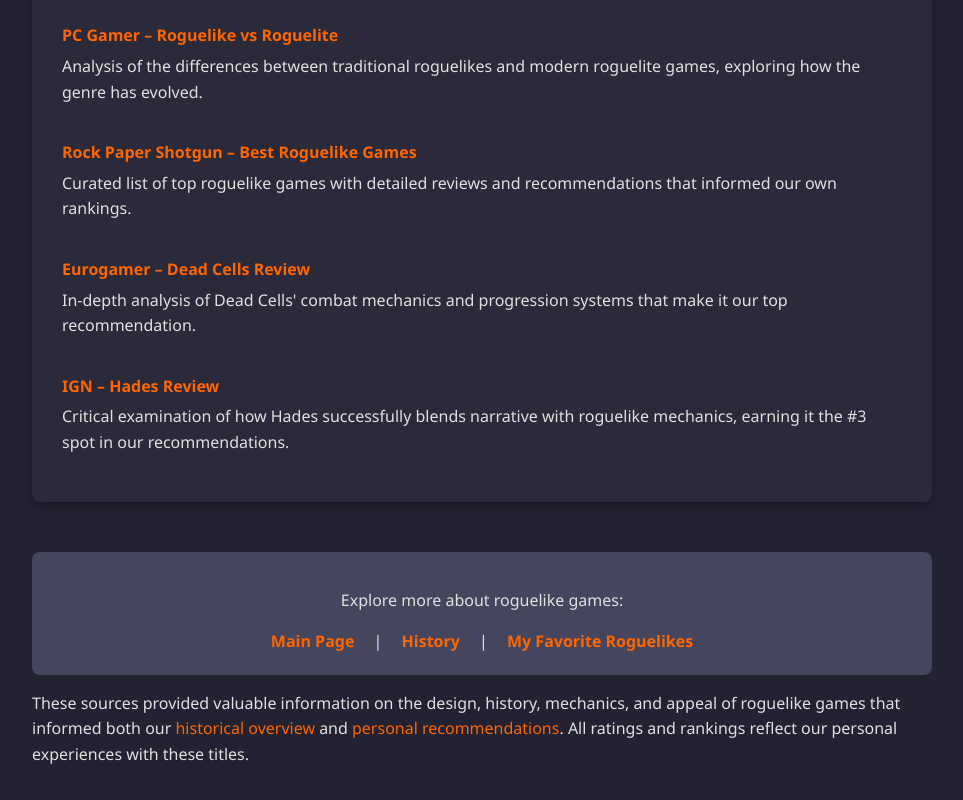
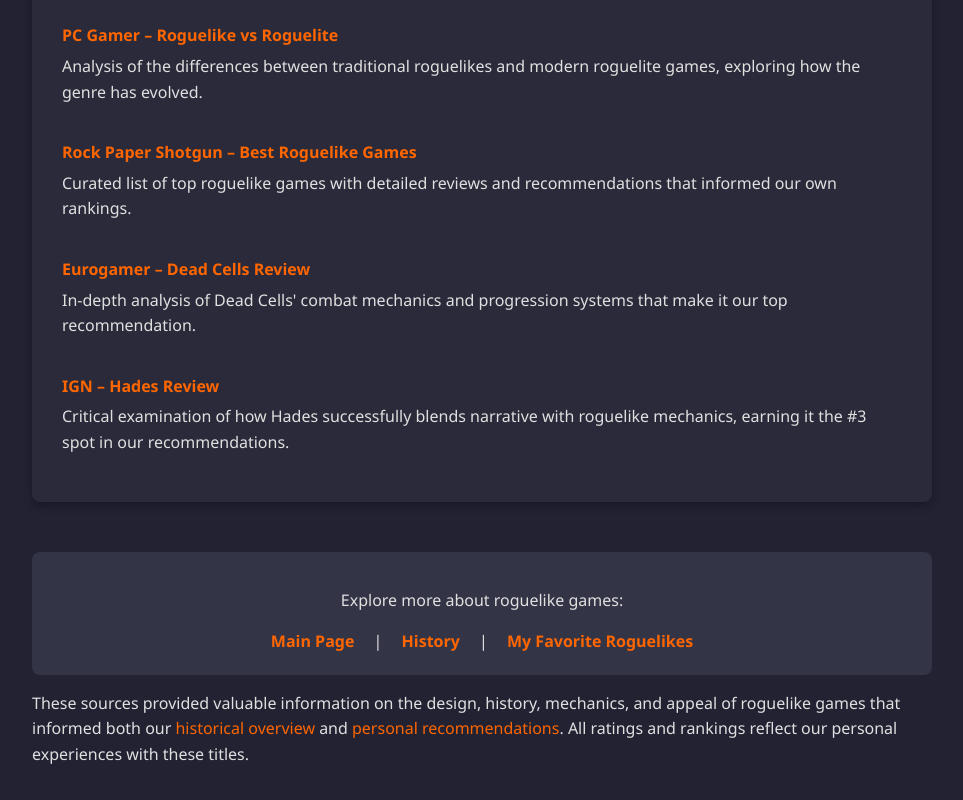
Before and after one commit to TerraBladeSky/delacruz_ex1, a plain HTML site: page references.html in a window 1280 px wide. Shown: the part 2319-3119 px from the top of the page, without its empty margins (158-1121 px from the left). Drawn offline with Linux system fonts and the light colour scheme.

Commit message:
color change

```diff
--- a/references.html
+++ b/references.html
@@ -46,7 +46,7 @@
       margin-top: 50px;
       text-align: center;
       padding: 20px;
-      background-color: #45455e;
+      background-color: #343447;
       border-radius: 8px;
     }
     .nav-links a {
```
